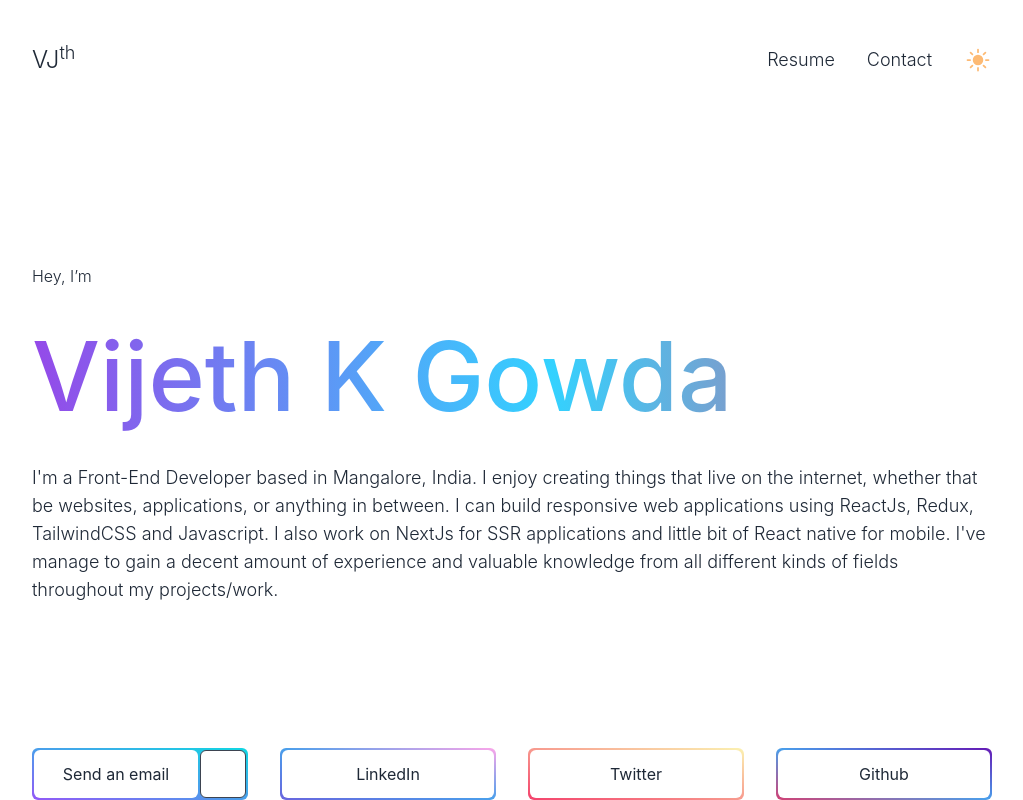
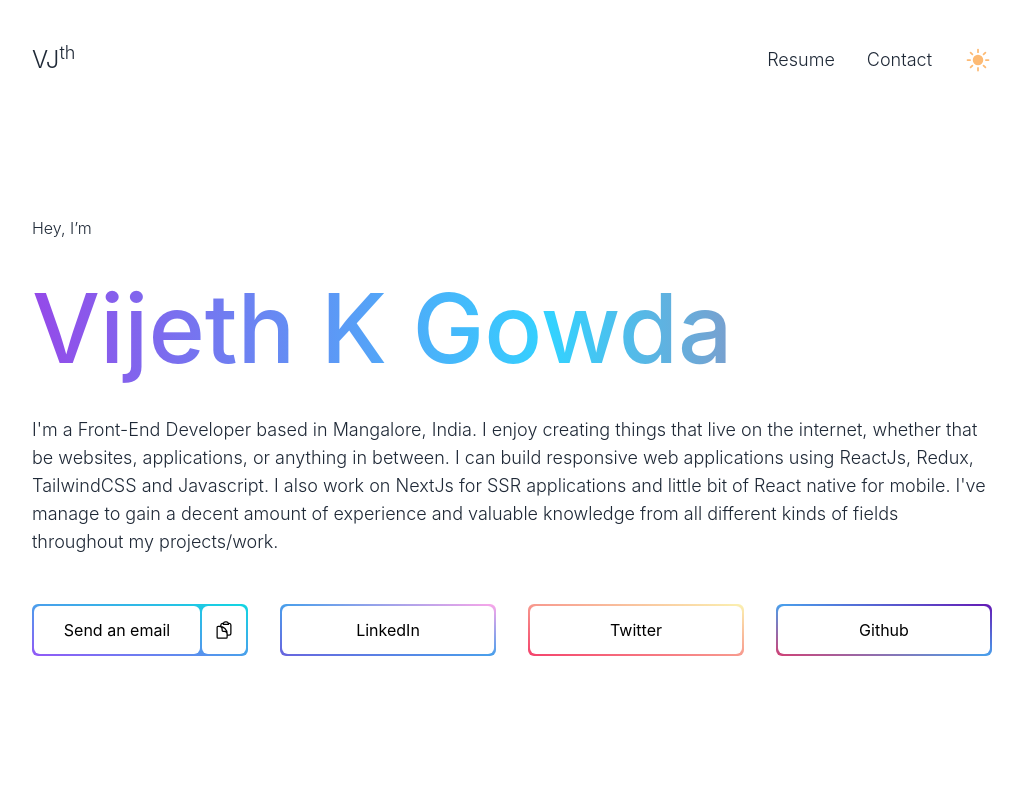
Before and after one commit to VijethKGowda/portfolio, a Next.js app: page / in a window 1280 px wide. Shown: the whole page, without its empty margins (128-1151 px from the left). Built offline with nearby package versions, Linux system fonts and the light colour scheme.

Commit message:
hero section

```diff
--- a/pages/Components/Hero.js
+++ b/pages/Components/Hero.js
@@ -9,9 +9,12 @@ const Hero = () => {
     navigator.clipboard.writeText(text)
   }
 
+  // https://grantsdashboard.stacks.org/
+
   return (
     <>
-      <div className='py-14 md:py-24 lg:py-36 space-y-6 lg:space-y-8'>
+      <div className="">
+        <div className='pt-14 md:pt-20 lg:pt-24 space-y-6 lg:space-y-8'>
           <div className='font-light text-sm md:text-sm lg:text-base text-gray-800 dark:text-slate-200'>Hey, I’m</div>
           <h1 className='font-medium py-2 text-4xl md:text-6xl lg:text-8xl main-text'>
             Vijeth K Gowda
@@ -23,33 +26,34 @@ const Hero = () => {
             I&apos;ve manage to gain a decent amount of experience and valuable knowledge from all different kinds of fields throughout my projects/work.
           </p>
         </div>
-      <div className="grid grid-cols-1 md:grid-cols-2 lg:grid-cols-4 gap-8">
+        <div className="grid grid-cols-1 md:grid-cols-2 lg:grid-cols-4 gap-8 mt-12 text-black dark:text-white">
           <div onMouseLeave={() => { setTimeout(() => { setCopy(false) }, 1500) }} className="flex gap-0.5 justify-between bg-gradient-to-tr from-[#9358F7] via-[#4A9FEB] to-[#10D7E2] p-0.5 rounded-md">
-          <a href="mailto:vijethkgowda@gmail.com" className="py-3 w-full text-center bg-white dark:bg-black rounded-md">
+            <a href="mailto:vijethkgowda@gmail.com" className="py-3 w-full text-center bg-white dark:bg-slate-900 rounded-md">
               {/* <EnvelopeIcon className="w-5" /> */}
               Send an email
             </a>
-          <div className="tooltip" data-tip={copy ? "Copied" : "Copy"}>
-            <button onClick={() => { copyToClipboard("vijethkgowda@gmail.com") }} className="btn bg-white dark:bg-black flex items-center justify-center rounded-md px-3">
-              <ClipboardDocumentIcon className="w-5" />
+            <div className="tooltip" data-tip={copy ? "Copied" : "Copy Email ID"}>
+              <button onClick={() => { copyToClipboard("vijethkgowda@gmail.com") }} className="bg-white h-full dark:bg-slate-900 border-none flex items-center justify-center hover:bg-white hover:dark:bg-slate-900 rounded-md px-3">
+                <ClipboardDocumentIcon className="w-5 text-black dark:text-white" />
               </button>
             </div>
           </div>
           <a href='https://www.linkedin.com/in/vijeth-k-476539152/' target="_blank" className="bg-gradient-to-tr from-[#6964DE] via-[#4A9FEB] to-[#FCA6E9] p-0.5 rounded-md" rel="noreferrer">
-          <div className="py-3 w-full text-center bg-white dark:bg-black rounded-md">
+            <div className="py-3 w-full text-center bg-white dark:bg-slate-900 rounded-md">
               LinkedIn
             </div>
           </a>
           <a href='https://twitter.com/vijethkgowda' target="_blank" className="bg-gradient-to-tr from-[#F4426C] to-[#FBF2B1] p-0.5 rounded-md" rel="noreferrer">
-          <div className="py-3 w-full text-center bg-white dark:bg-black rounded-md">
+            <div className="py-3 w-full text-center bg-white dark:bg-slate-900 rounded-md">
               Twitter
             </div>
           </a>
           <a href='https://github.com/VijethKGowda' target="_blank" className="bg-gradient-to-tr from-[#D24074] via-[#4A9FEB] to-[#6518B4] p-0.5 rounded-md" rel="noreferrer">
-          <div className="py-3 w-full text-center bg-white dark:bg-black rounded-md">
+            <div className="py-3 w-full text-center bg-white dark:bg-slate-900 rounded-md">
               Github
             </div>
           </a>
+        </div>
       </div>
     </>
   )
--- a/pages/index.js
+++ b/pages/index.js
@@ -14,8 +14,8 @@ export default function Home() {
         <link rel='icon' href='/favicon.ico' />
       </Head>
 
-      <main className='h-screen bg-white dark:bg-black'>
-        <div className='px-4 md:px-16 lg:px-24 max-w-6xl mx-auto font-inter'>
+      <main className='h-screen bg-white dark:bg-slate-900 overflow-scroll'>
+        <div className='px-4 md:px-16 lg:px-24 pb-10 max-w-6xl mx-auto font-inter'>
           <Navbar setTheme={setTheme} theme={theme} />
           <Hero />
         </div>
```
Lines whose indentation alone changed are shown as unchanged.
